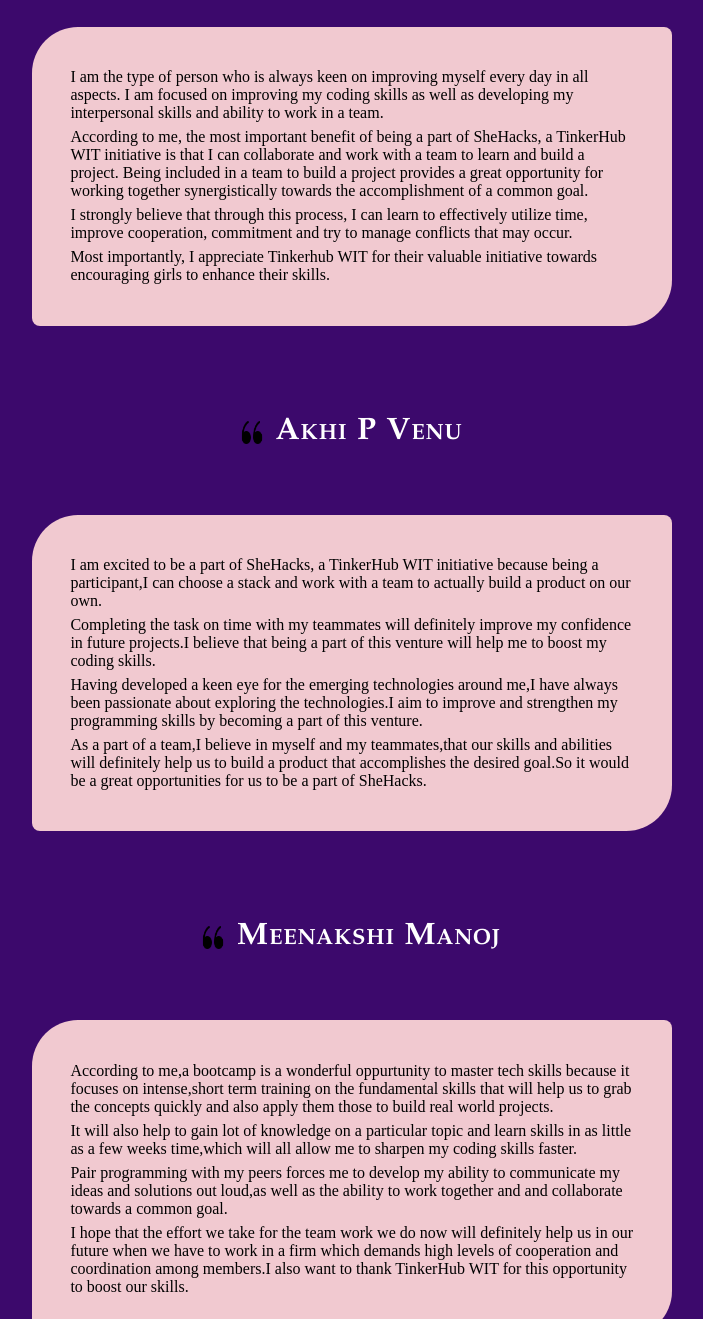
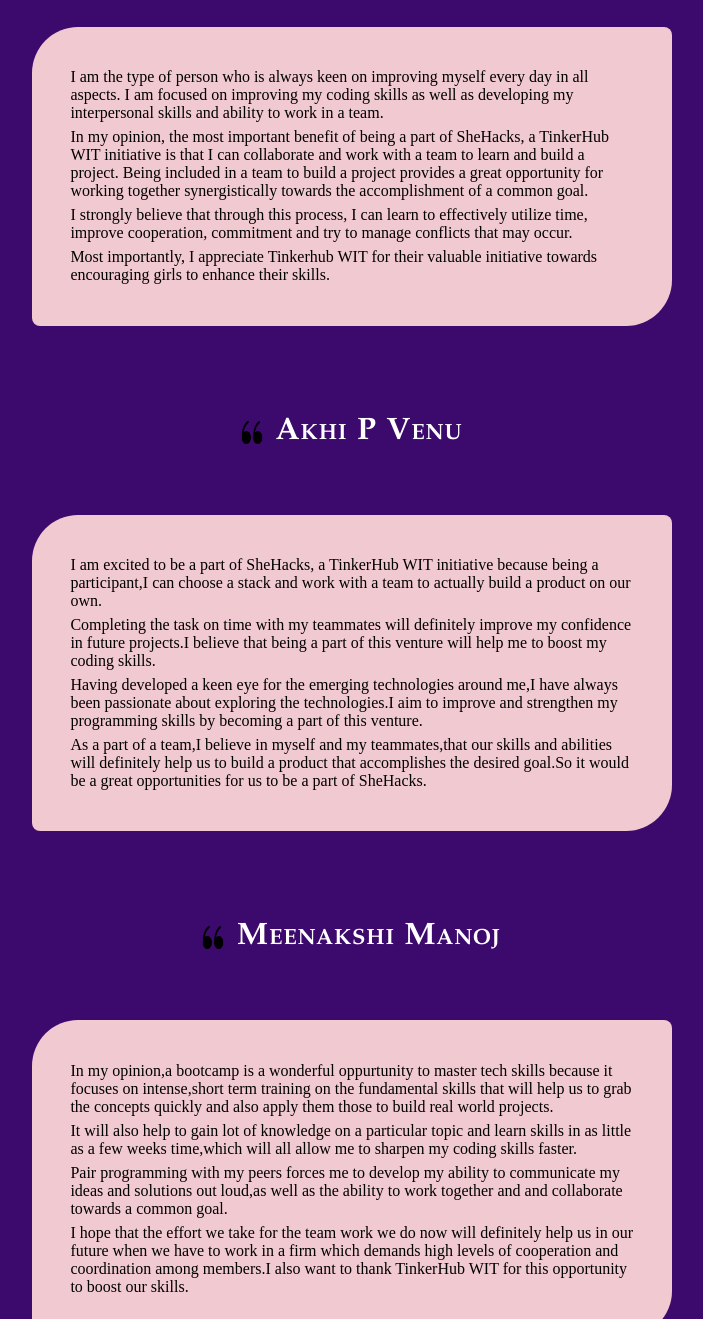
Before and after one commit to dx-dy-dz/SheHacks, a plain HTML site: page index.html in a window 1280 px wide. Shown: the part 1440-2759 px from the top of the page, without its empty margins (288-991 px from the left). Drawn offline with Linux system fonts and the light colour scheme.

Commit message:
Update index.html

```diff
--- a/index.html
+++ b/index.html
@@ -53,7 +53,7 @@
               <li>I am the type of person who is always keen on improving myself every day in all aspects.
               I am focused on improving my coding skills as well as developing my interpersonal skills and ability to work in a team.
               </li>
-              <li>According to me, the most important benefit of being a part of SheHacks, a TinkerHub WIT initiative is that I can collaborate and work with a team to learn and build a project.
+              <li>In my opinion, the most important benefit of being a part of SheHacks, a TinkerHub WIT initiative is that I can collaborate and work with a team to learn and build a project.
               Being included in a team to build a project provides a great opportunity for working together synergistically towards the accomplishment of a common goal.</li>
               <li>I strongly believe that through this process, I can learn to effectively utilize time, improve cooperation, commitment and try to manage conflicts that may occur.</li>
               <li>Most importantly, I appreciate Tinkerhub WIT for their valuable initiative towards encouraging girls to enhance their skills.</li>
@@ -84,7 +84,7 @@
           </div>
           <div class="text">
             <ul class="list">
-              <li>According to me,a bootcamp is a wonderful oppurtunity to master tech skills because it focuses on intense,short term training on the fundamental skills that will help us to grab the concepts quickly and also apply them those to build real world projects.</li>
+              <li>In my opinion,a bootcamp is a wonderful oppurtunity to master tech skills because it focuses on intense,short term training on the fundamental skills that will help us to grab the concepts quickly and also apply them those to build real world projects.</li>
                <li> It will also help to gain lot of knowledge on a particular topic and learn skills in as little as a few weeks time,which will all allow me to sharpen my coding skills faster.
               </li>
               <li>Pair programming with my peers forces me to develop my ability to communicate my ideas and solutions out loud,as well as the ability to work together and and collaborate towards a common goal.</li>
```
